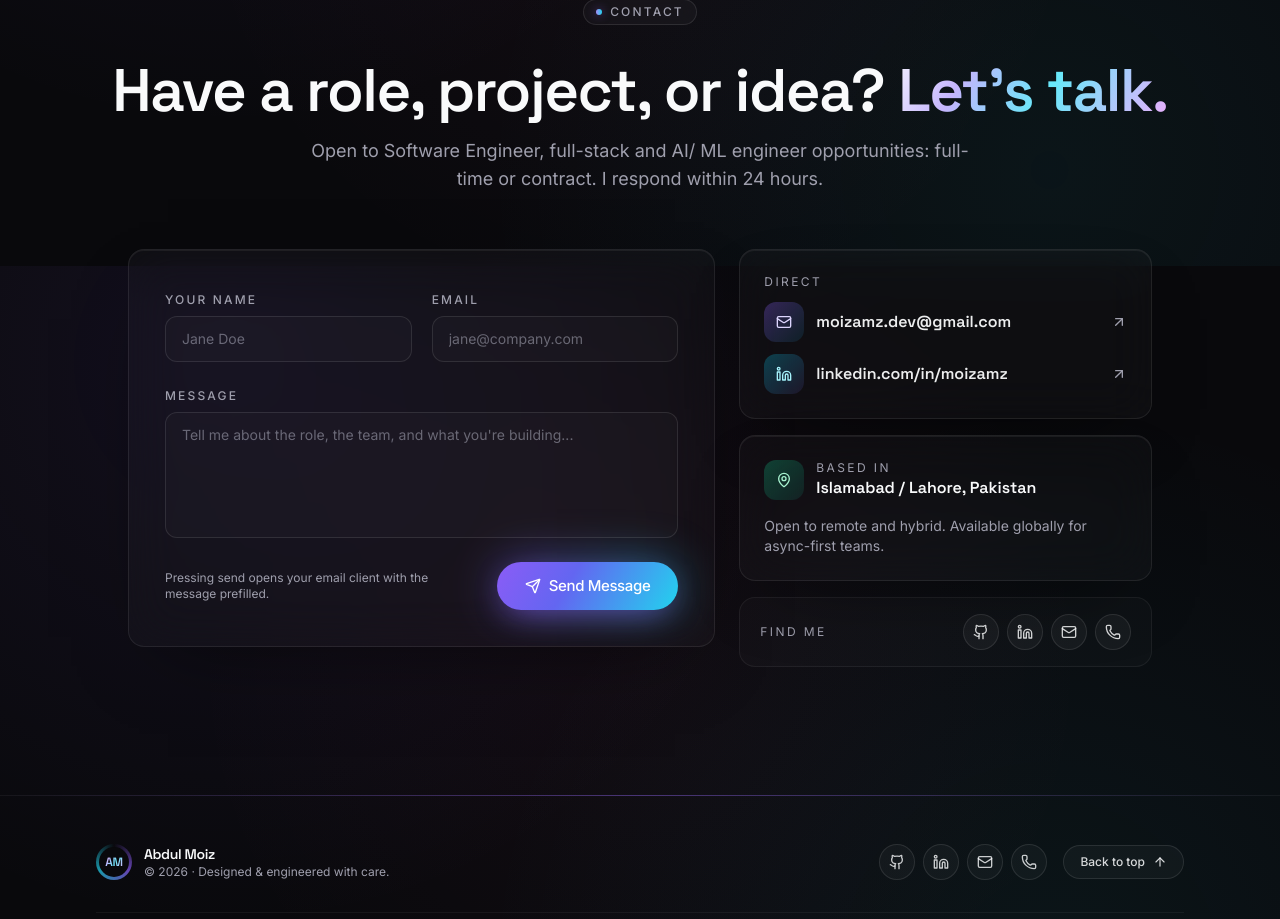
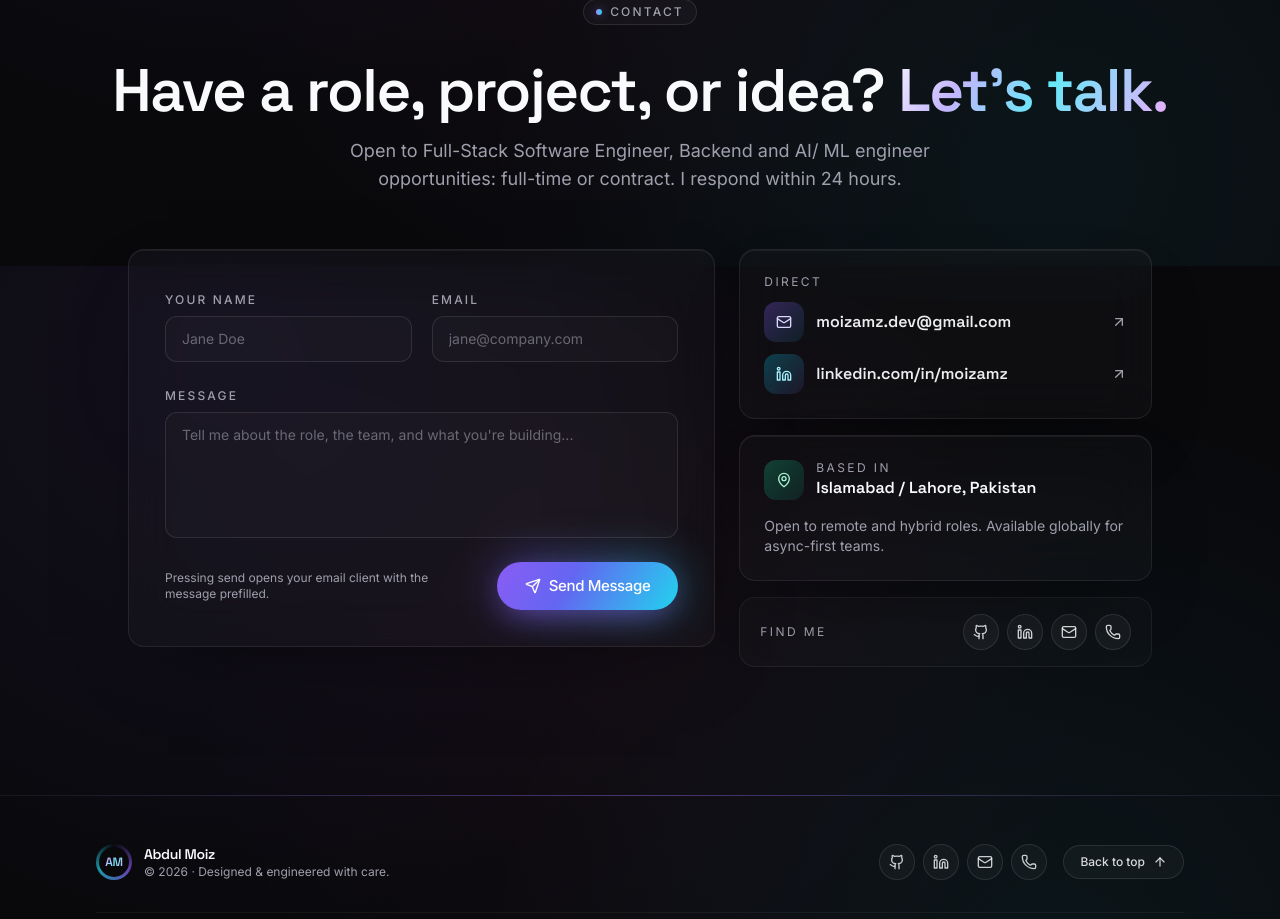
Before and after one commit to moizamz/portfolio, a Next.js app: page / in a window 1280 px wide. Shown: the part 10934-11853 px from the top of the page. Built offline with nearby package versions, Linux system fonts and the light colour scheme.

Commit message:
Update 1.9

```diff
--- a/src/sections/contact.tsx
+++ b/src/sections/contact.tsx
@@ -51,7 +51,7 @@ export function ContactSection() {
               <span className="gradient-text">Let's talk.</span>
             </>
           }
-          description="Open to Software Engineer, full-stack and AI/ ML engineer opportunities: full-time or contract. I respond within 24 hours."
+          description="Open to Full-Stack Software Engineer, Backend and AI/ ML engineer opportunities: full-time or contract. I respond within 24 hours."
           align="center"
           className="mx-auto"
         />
@@ -209,8 +209,8 @@ export function ContactSection() {
                 </div>
               </div>
               <p className="mt-4 text-sm text-muted-foreground">
-                Open to remote and hybrid. Available globally for async-first
-                teams.
+                Open to remote and hybrid roles. Available globally for
+                async-first teams.
               </p>
             </GlassCard>
 
```
